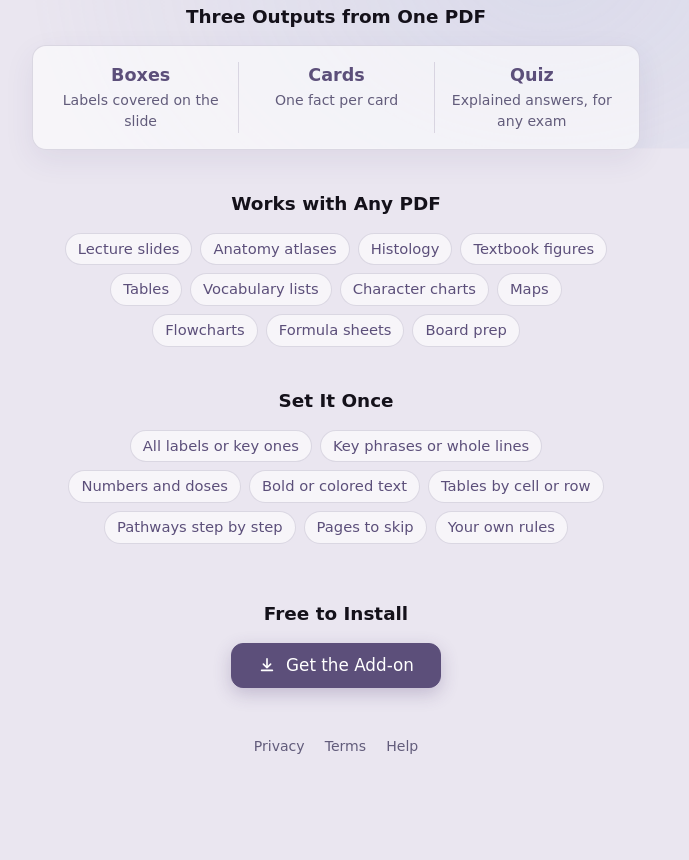
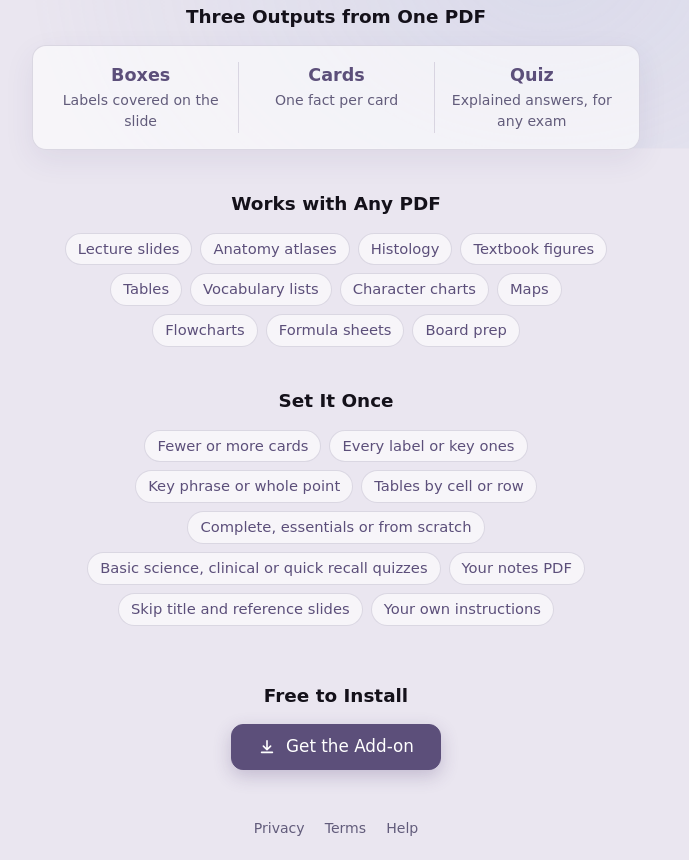
Before and after one commit to pdf-occlusion/pdf-occlusion.github.io, a plain HTML site: page index.html in a window 1280 px wide. Shown: the part 877-1737 px from the top of the page, without its empty margins (304-993 px from the left). Before the commit the page ends 1675 px from the top, so only its background shows below. Drawn offline with Linux system fonts and the light colour scheme; a web font is replaced by a local one.

Commit message:
Home: plain one-line description; Set It Once lists the current Generate settings

```diff
--- a/index.html
+++ b/index.html
@@ -29,7 +29,7 @@
   </nav>
 </div>
 
-<p class="lede">Generate turns a lecture PDF into boxes, cards or a quiz.</p>
+<p class="lede">Turn any PDF into Anki cards by covering the parts you want to remember.</p>
 
 <div class="cta">
   <a class="btn primary big" href="https://ankiweb.net/shared/info/783821131"><svg viewBox="0 0 20 20" aria-hidden="true"><path d="M10 3v10m0 0-4-4m4 4 4-4M4 16h12" fill="none" stroke="currentColor" stroke-width="1.8" stroke-linecap="round" stroke-linejoin="round"/></svg>Get the Add-on</a>
@@ -73,14 +73,15 @@
 <section class="center">
   <h2>Set It Once</h2>
   <ul class="chips">
-    <li>All labels or key ones</li>
-    <li>Key phrases or whole lines</li>
-    <li>Numbers and doses</li>
-    <li>Bold or colored text</li>
+    <li>Fewer or more cards</li>
+    <li>Every label or key ones</li>
+    <li>Key phrase or whole point</li>
     <li>Tables by cell or row</li>
-    <li>Pathways step by step</li>
-    <li>Pages to skip</li>
-    <li>Your own rules</li>
+    <li>Complete, essentials or from scratch</li>
+    <li>Basic science, clinical or quick recall quizzes</li>
+    <li>Your notes PDF</li>
+    <li>Skip title and reference slides</li>
+    <li>Your own instructions</li>
   </ul>
 </section>
 
```
Also changed, not shown: 1 other file.
